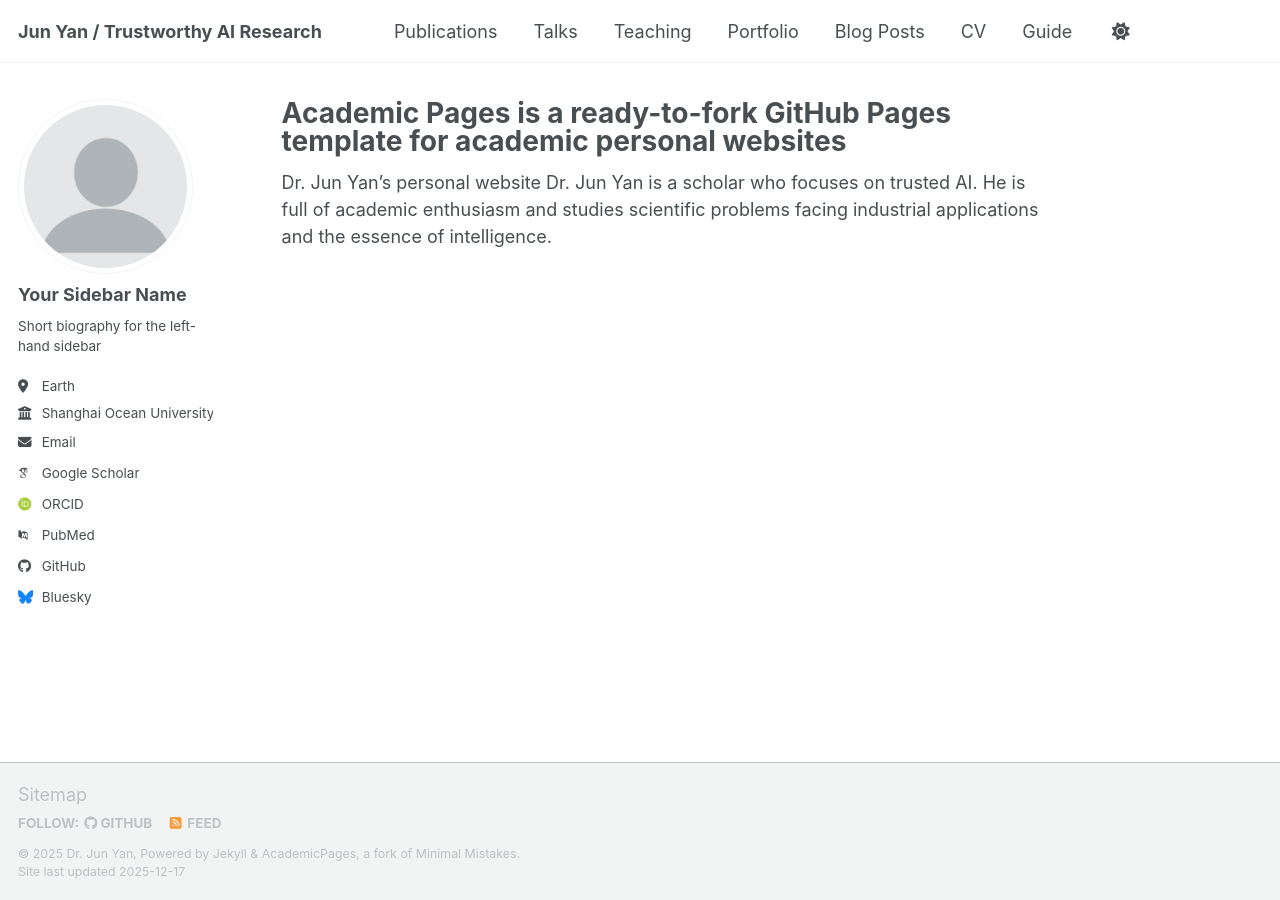
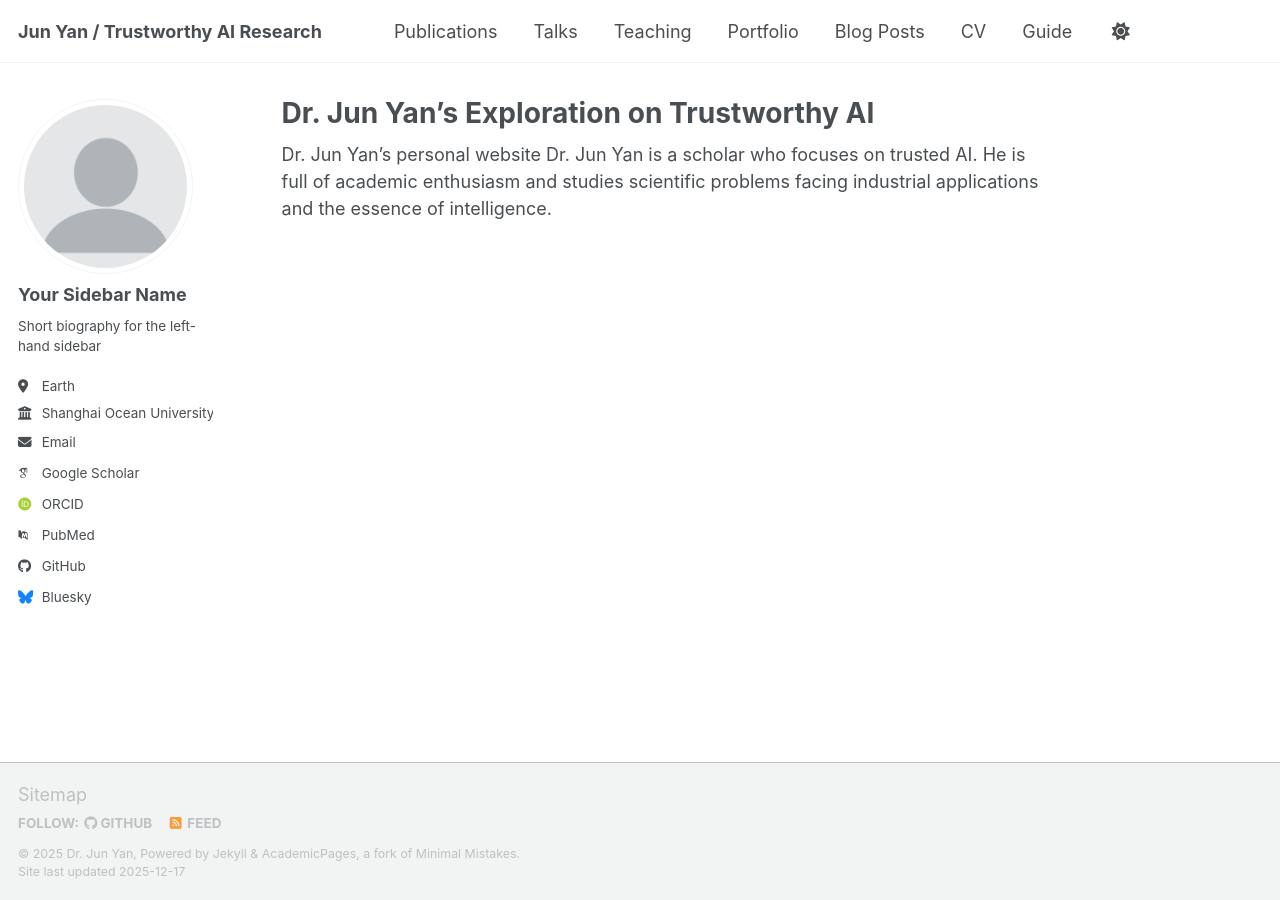
Before and after one commit to momo1986/momo1986.github.io, a Jekyll site: the page built from _pages/about.md, in a window 1280 px wide. Built offline with Jekyll 4.4.1, drawn with Linux system fonts in a browser that asks for light colours; some web fonts are replaced; a script bundle is joined from its source files by our own code; library files that are not in the unit come from our copies.

Commit message:
Update title on about page to reflect author

```diff
--- a/_pages/about.md
+++ b/_pages/about.md
@@ -1,6 +1,6 @@
 ---
 permalink: /
-title: "Academic Pages is a ready-to-fork GitHub Pages template for academic personal websites"
+title: "Dr. Jun Yan's Exploration on Trustworthy AI"
 author_profile: true
 redirect_from:
   - /about/
```
